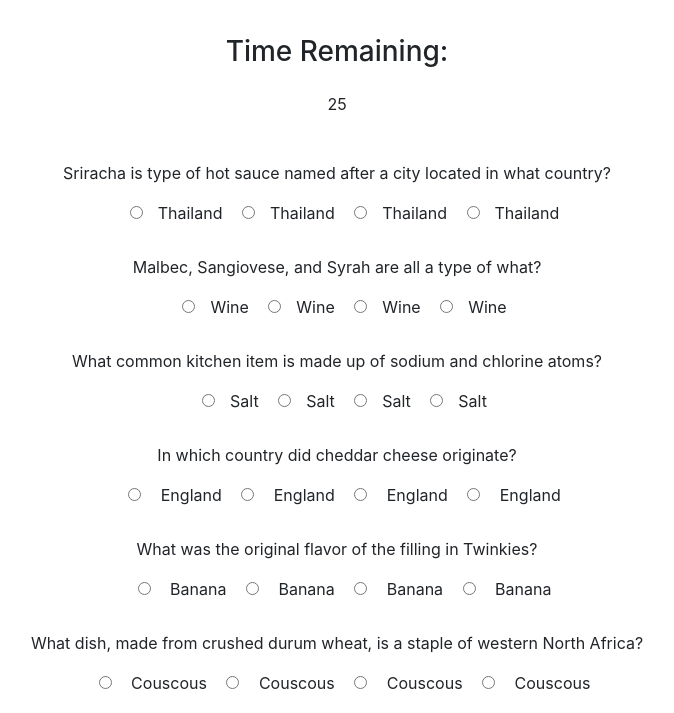
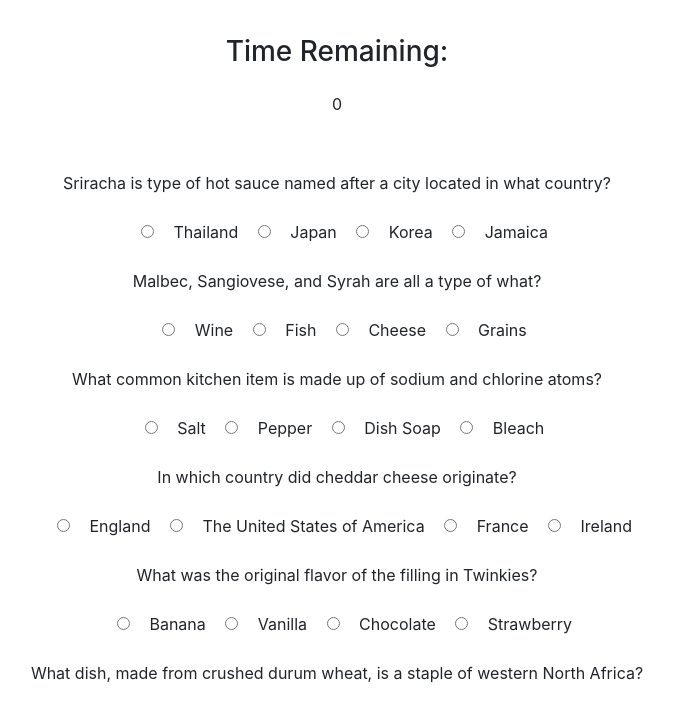
Before and after one commit to ELark2016/TriviaGame, a plain HTML site: page index.html in a window 1280 px wide. Shown: the part 81-794 px from the top of the page, without its empty margins (303-977 px from the left). Drawn offline with nearby package versions, Linux system fonts and the light colour scheme.

Commit message:
updated html file to use the form element and added classes/ids for questions and answers

```diff
--- a/assets/css/style.css
+++ b/assets/css/style.css
@@ -3,6 +3,11 @@ div {
     padding: 15px;
     text-align: center;
 }
-input[type="radio"]{
+/*
+ */
+.question {
+    margin: 10px 0 10px 0;
+}
+ #answer {
     margin: 0 15px 0 15px;
-  }
+}
--- a/assets/javascript/app.js
+++ b/assets/javascript/app.js
@@ -1,4 +1,4 @@
-var time = 30;
+var time = 5;
 var start = $("#time-left").html(time);
 var timer = setInterval (decrement, 1000);
 
@@ -8,5 +8,8 @@ var timer = setInterval (decrement, 1000);
         console.log(time);
             if (time === 0) {
                 clearInterval(timer);
+
             }
 }
+
+// https://stackoverflow.com/questions/13935786/quiz-counts-radio-button-values
--- a/index.html
+++ b/index.html
@@ -16,63 +16,57 @@
         <div>
             <h3>Time Remaining:</h3><div id="time-left"></div>
         </div>
-        <div>
-            <p>Sriracha is type of hot sauce named after a city located in what country?</p>
-                <input type="radio" id="q1-radio">Thailand
-                <input type="radio" id="q1-radio">Thailand
-                <input type="radio" id="q1-radio">Thailand
-                <input type="radio" id="q1-radio">Thailand
-        </div>
-        <div>
-            <p>Malbec, Sangiovese, and Syrah are all a type of what?</p>
-                <input type="radio" id="q2-radio">Wine
-                <input type="radio" id="q2-radio">Wine
-                <input type="radio" id="q2-radio">Wine
-                <input type="radio" id="q2-radio">Wine
-        </div>
-        <div>
-            <p>What common kitchen item is made up of sodium and chlorine atoms?</p>
-                <input type="radio" id="q3-radio">Salt
-                <input type="radio" id="q3-radio">Salt
-                <input type="radio" id="q3-radio">Salt
-                <input type="radio" id="q3-radio">Salt
-        </div>
-        <div>
-        <p>In which country did cheddar cheese originate?</p>
-            <input type="radio" id="q4-radio"> England
-            <input type="radio" id="q4-radio"> England
-            <input type="radio" id="q4-radio"> England
-            <input type="radio" id="q4-radio"> England
-        </div>
-        <div>
-        <p>What was the original flavor of the filling in Twinkies?</p>
-            <input type="radio" id="q5-radio"> Banana
-            <input type="radio" id="q5-radio"> Banana
-            <input type="radio" id="q5-radio"> Banana
-            <input type="radio" id="q5-radio"> Banana
-        </div>
-        <div>
-        <p>What dish, made from crushed durum wheat, is a staple of western North Africa?</p>
-            <input type="radio" id="q6-radio"> Couscous
-            <input type="radio" id="q6-radio"> Couscous
-            <input type="radio" id="q6-radio"> Couscous
-            <input type="radio" id="q6-radio"> Couscous
-        </div>
-        <div>
-        <p>The first McDonald's restaurant openend in which U.S. state?</p>
-            <input type="radio" id="q7-radio"> California
-            <input type="radio" id="q7-radio"> California
-            <input type="radio" id="q7-radio"> California
-            <input type="radio" id="q7-radio"> California
-        </div>
-        <div>
-        <p>Pupusas, handmade thick stuffed corn tortillas, are a traditional dish from what country?</p>
-            <input type="radio" id="q8-radio"> El Salvador
-            <input type="radio" id="q8-radio"> El Salvador
-            <input type="radio" id="q8-radio"> El Salvador
-            <input type="radio" id="q8-radio"> El Salvador
-        </div>
+        <form>
+            <div class="question">Sriracha is type of hot sauce named after a city located in what country?</div>
+                <input id="answer" type="radio" name="group1" value="correct"> Thailand
+                <input id="answer" type="radio" name="group1" value="wrong"> Japan
+                <input id="answer" type="radio" name="group1" value="wrong"> Korea
+                <input id="answer" type="radio" name="group1" value="wrong"> Jamaica
+
+            <div class="question">Malbec, Sangiovese, and Syrah are all a type of what?</div>
+                <input id="answer" type="radio" name="group2" value="correct"> Wine
+                <input id="answer" type="radio" name="group2" value="wrong"> Fish
+                <input id="answer" type="radio" name="group2" value="wrong"> Cheese
+                <input id="answer" type="radio" name="group2" value="wrong"> Grains
+
+            <div class="question">What common kitchen item is made up of sodium and chlorine atoms?</div>
+                <input id="answer" type="radio" name="group3" value="correct"> Salt
+                <input id="answer" type="radio" name="group3" value="wrong"> Pepper
+                <input id="answer" type="radio" name="group3" value="wrong"> Dish Soap
+                <input id="answer" type="radio" name="group3" value="wrong"> Bleach
+
+            <div class="question">In which country did cheddar cheese originate?</div>
+                <input id="answer" type="radio" name="group4" value="correct"> England
+                <input id="answer" type="radio" name="group4" value="wrong"> The United States of America
+                <input id="answer" type="radio" name="group4" value="wrong"> France
+                <input id="answer" type="radio" name="group4" value="wrong"> Ireland
+
+            <div class="question">What was the original flavor of the filling in Twinkies?</div>
+                <input id="answer" type="radio" name="group5" value="correct"> Banana
+                <input id="answer" type="radio" name="group5" value="wrong"> Vanilla
+                <input id="answer" type="radio" name="group5" value="wrong"> Chocolate
+                <input id="answer" type="radio" name="group5" value="wrong"> Strawberry
+
+            <div class="question">What dish, made from crushed durum wheat, is a staple of western North Africa?</div>
+                <input id="answer" type="radio" name="group6" value="correct"> Couscous
+                <input id="answer" type="radio" name="group6" value="wrong"> Quinoa
+                <input id="answer" type="radio" name="group6" value="wrong"> Fufu
+                <input id="answer" type="radio" name="group6" value="wrong"> Mofongo
+
+            <div class="question">The first McDonald's restaurant openend in which U.S. state?</div>
+                <input id="answer" type="radio" name="group7" value="correct"> California
+                <input id="answer" type="radio" name="group7" value="wrong"> Washington
+                <input id="answer" type="radio" name="group7" value="wrong"> Nevada
+                <input id="answer" type="radio" name="group7" value="wrong"> New York
+
+            <div class="question">Pupusas, handmade thick stuffed corn tortillas, are a traditional dish from what country?</div>
+                <input id="answer" type="radio" name="group8" value="correct"> El Salvador
+                <input id="answer" type="radio" name="group8" value="wrong"> Guatamala
+                <input id="answer" type="radio" name="group8" value="wrong"> Mexico
+                <input id="answer" type="radio" name="group8" value="wrong"> Venezuela
+        </form>
     </div>
+
 
     <script type="text/javascript" src="assets/javascript/app.js"></script>
 
```
